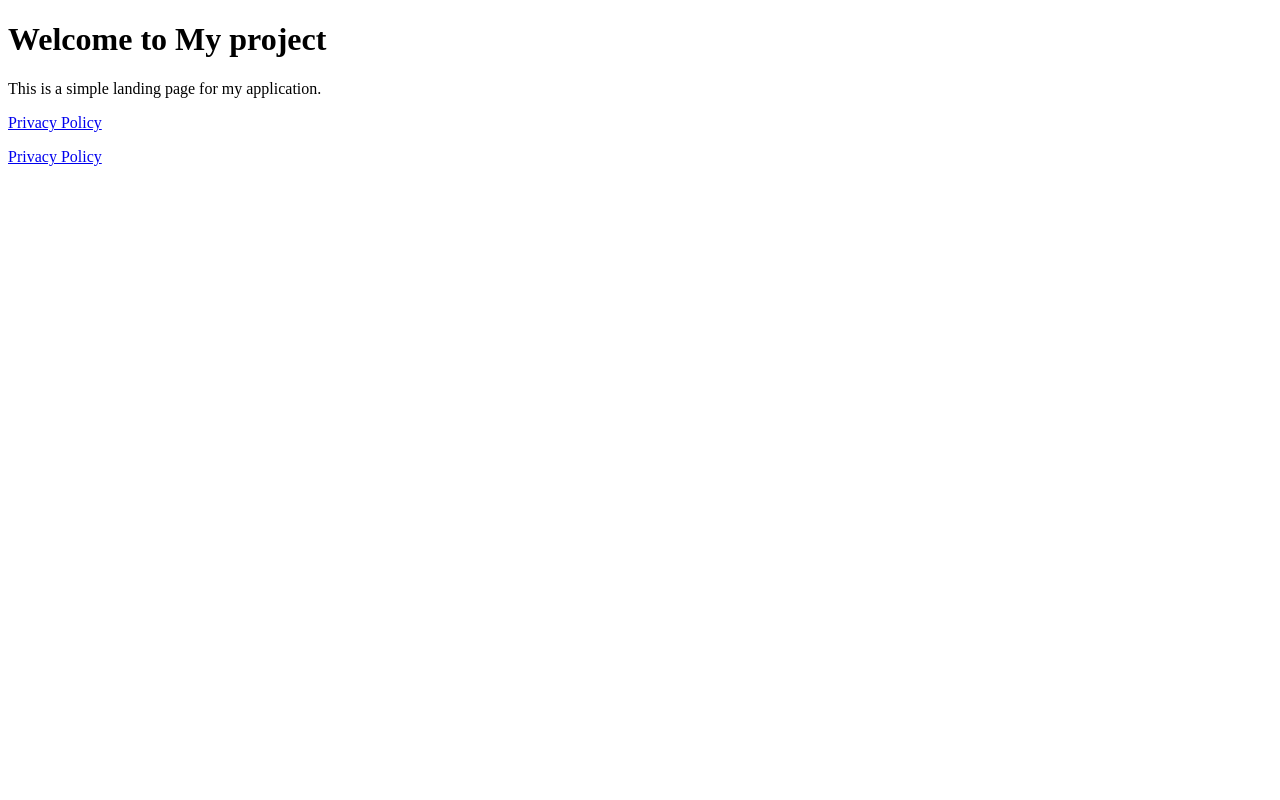
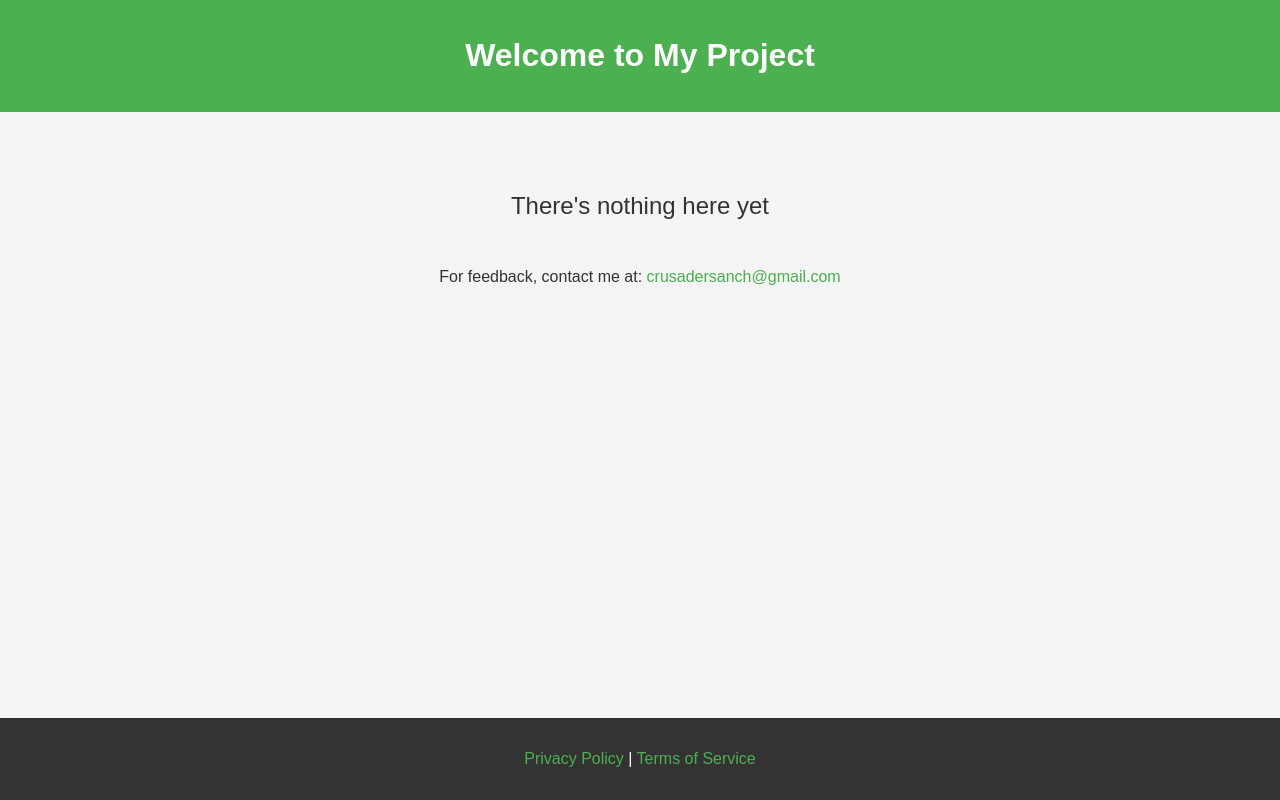
Before and after one commit to MarkAvreliy1/Ceaser.github.io, a plain HTML site: page index.html in a window 1280 px wide. Drawn offline with Linux system fonts and the light colour scheme.

Commit message:
Update index.html

```diff
--- a/index.html
+++ b/index.html
@@ -5,16 +5,69 @@
     <meta charset="UTF-8">
     <meta name="viewport" content="width=device-width, initial-scale=1.0">
     <title>My Cool App</title>
+    <style>
+        body {
+            font-family: Arial, sans-serif;
+            margin: 0;
+            padding: 0;
+            background-color: #f4f4f4;
+            color: #333;
+        }
+
+        header {
+            background-color: #4CAF50;
+            color: white;
+            padding: 1em 0;
+            text-align: center;
+        }
+
+        main {
+            padding: 2em;
+            text-align: center;
+        }
+
+        footer {
+            background-color: #333;
+            color: white;
+            text-align: center;
+            padding: 1em 0;
+            position: fixed;
+            width: 100%;
+            bottom: 0;
+        }
+
+        a {
+            color: #4CAF50;
+            text-decoration: none;
+        }
+
+        a:hover {
+            text-decoration: underline;
+        }
+
+        .message {
+            font-size: 1.5em;
+            margin: 2em 0;
+        }
+
+        .contact {
+            margin-top: 2em;
+            font-size: 1em;
+        }
+    </style>
 </head>
 
 <body>
-    <h1>Welcome to My project </h1>
-    <p>This is a simple landing page for my application.</p>
+    <header>
+        <h1>Welcome to My Project</h1>
+    </header>
+    <main>
+        <p class="message">There's nothing here yet</p>
+        <p class="contact">For feedback, contact me at: <a
+                href="mailto:crusadersanch@gmail.com">crusadersanch@gmail.com</a></p>
+    </main>
     <footer>
-        <p><a href="privacy-policy.html">Privacy Policy</a></p>
-    </footer>
-    <footer>
-        <p><a href="terms.html">Privacy Policy</a></p>
+        <p><a href="privacy-policy.html">Privacy Policy</a> | <a href="terms.html">Terms of Service</a></p>
     </footer>
 </body>
 
```
